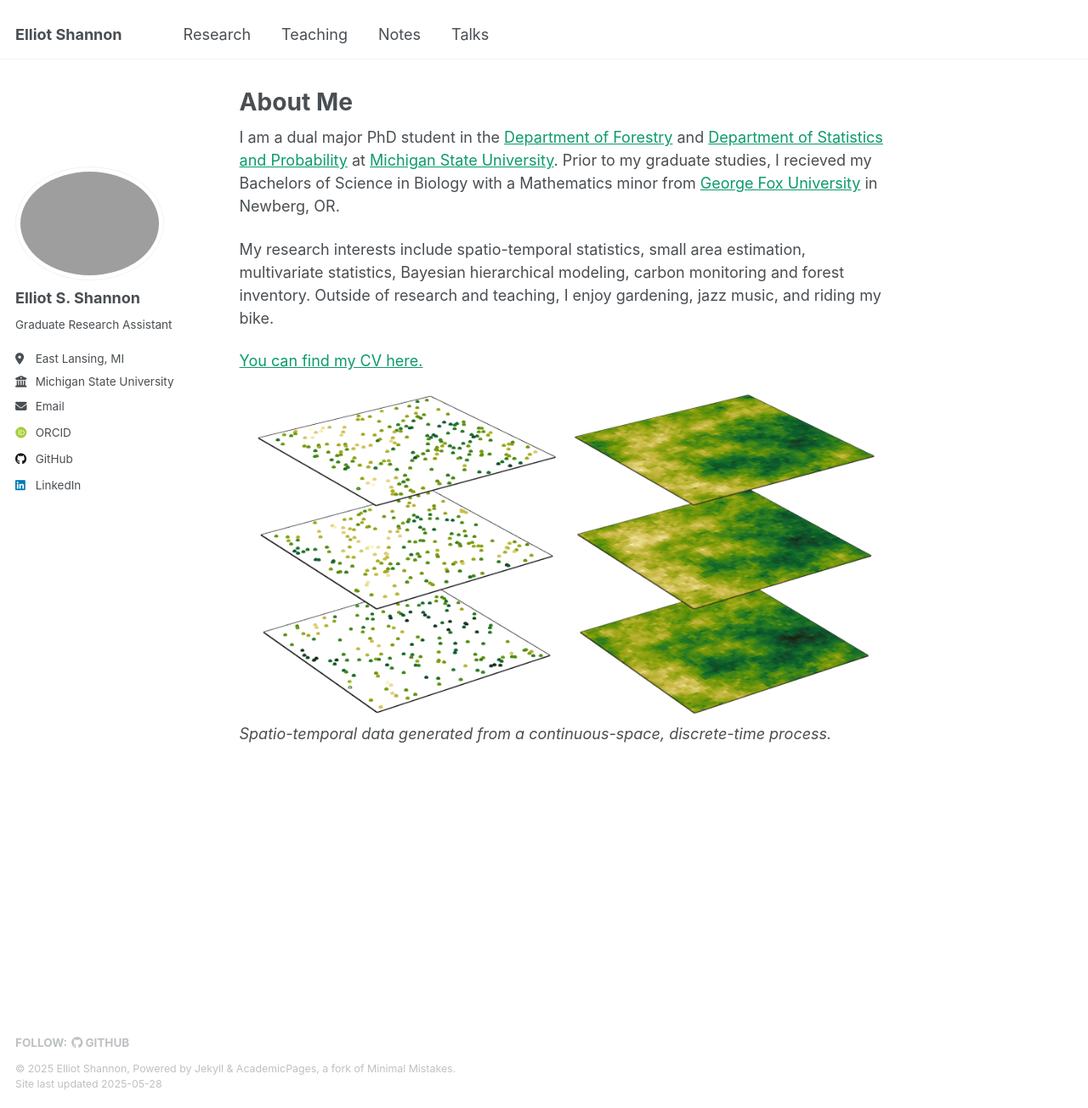
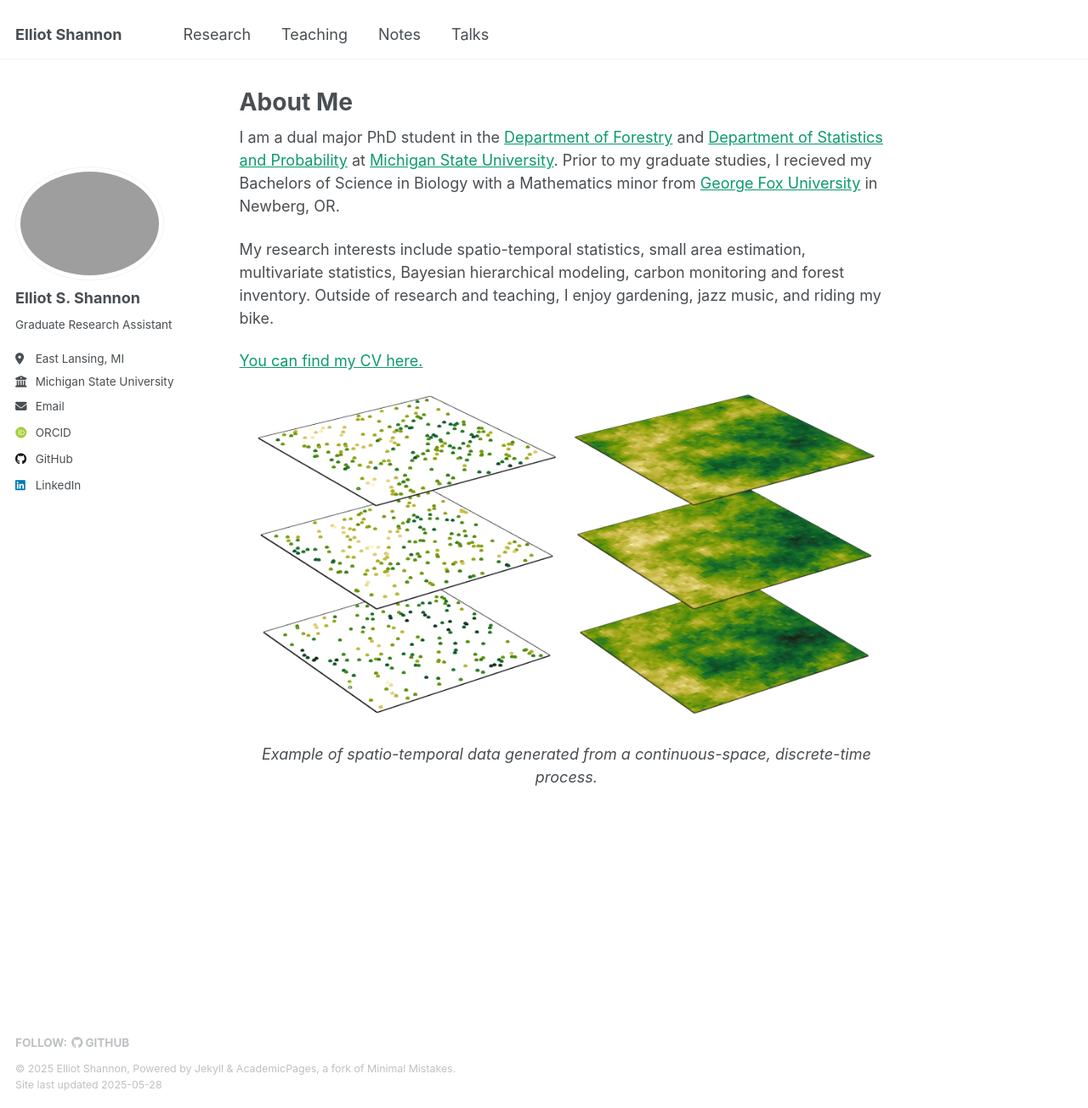
Before and after one commit to elliotshannon/elliotshannon.github.io, a Jekyll site: the page built from _pages/about.md, in a window 1280 px wide and 1304 px high. Shown: the whole window at 85% size. Built offline with Jekyll 4.4.1, drawn with Linux system fonts in a browser that asks for light colours; some web fonts are replaced.

Commit message:
Fixed caption for about image

```diff
--- a/_pages/about.md
+++ b/_pages/about.md
@@ -15,4 +15,4 @@ My research interests include spatio-temporal statistics, small area estimation,
 [You can find my CV here.](files/eshannon_cv.pdf)
 
 ![Spatiotemporal_Process](images/spacetime_transparent.png)
-*Spatio-temporal data generated from a continuous-space, discrete-time process.*
+<p style="text-align: center;"><em>Example of spatio-temporal data generated from a continuous-space, discrete-time process.</em></p>
```
Also changed, not shown: _pages/notes.md (+1 -1 lines).
